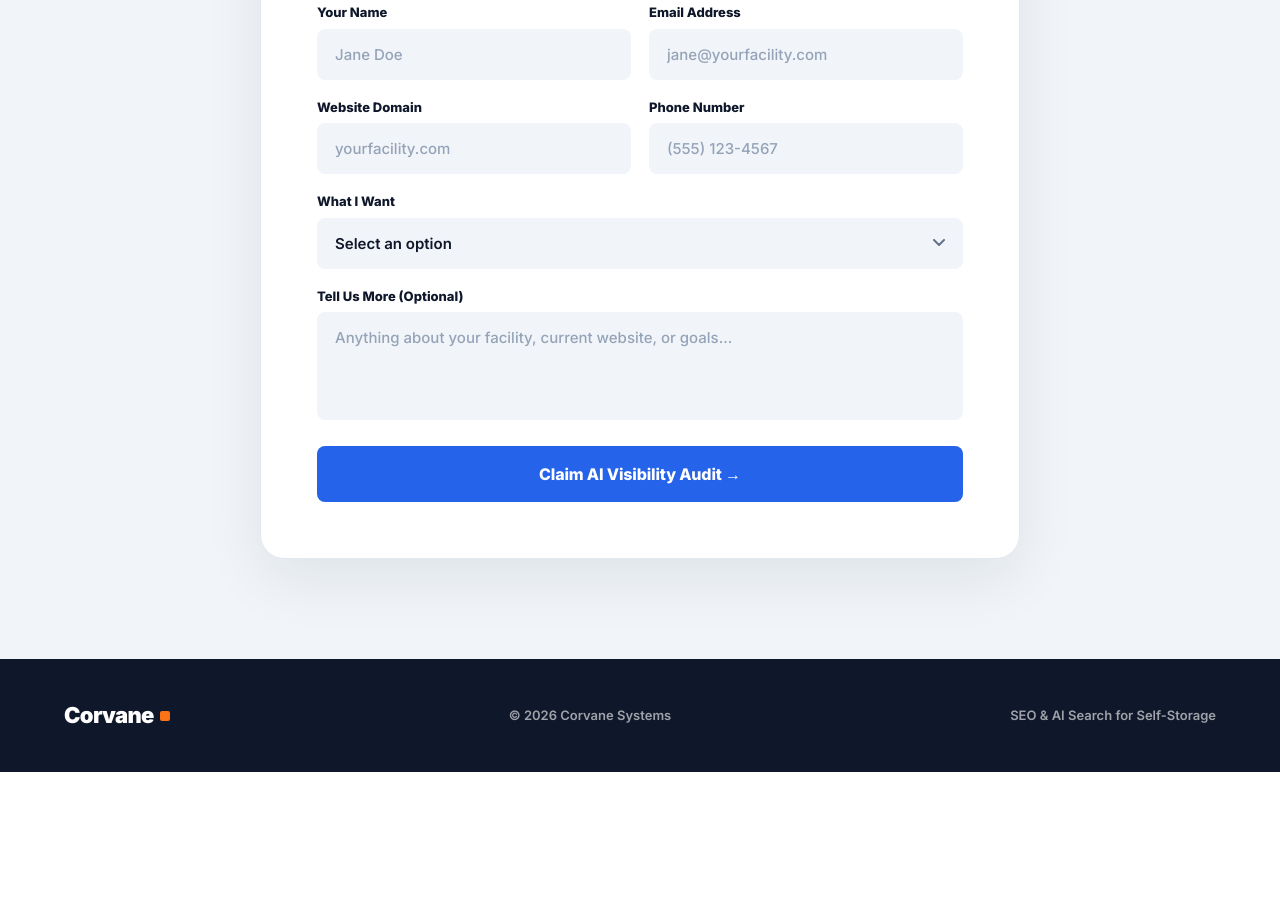
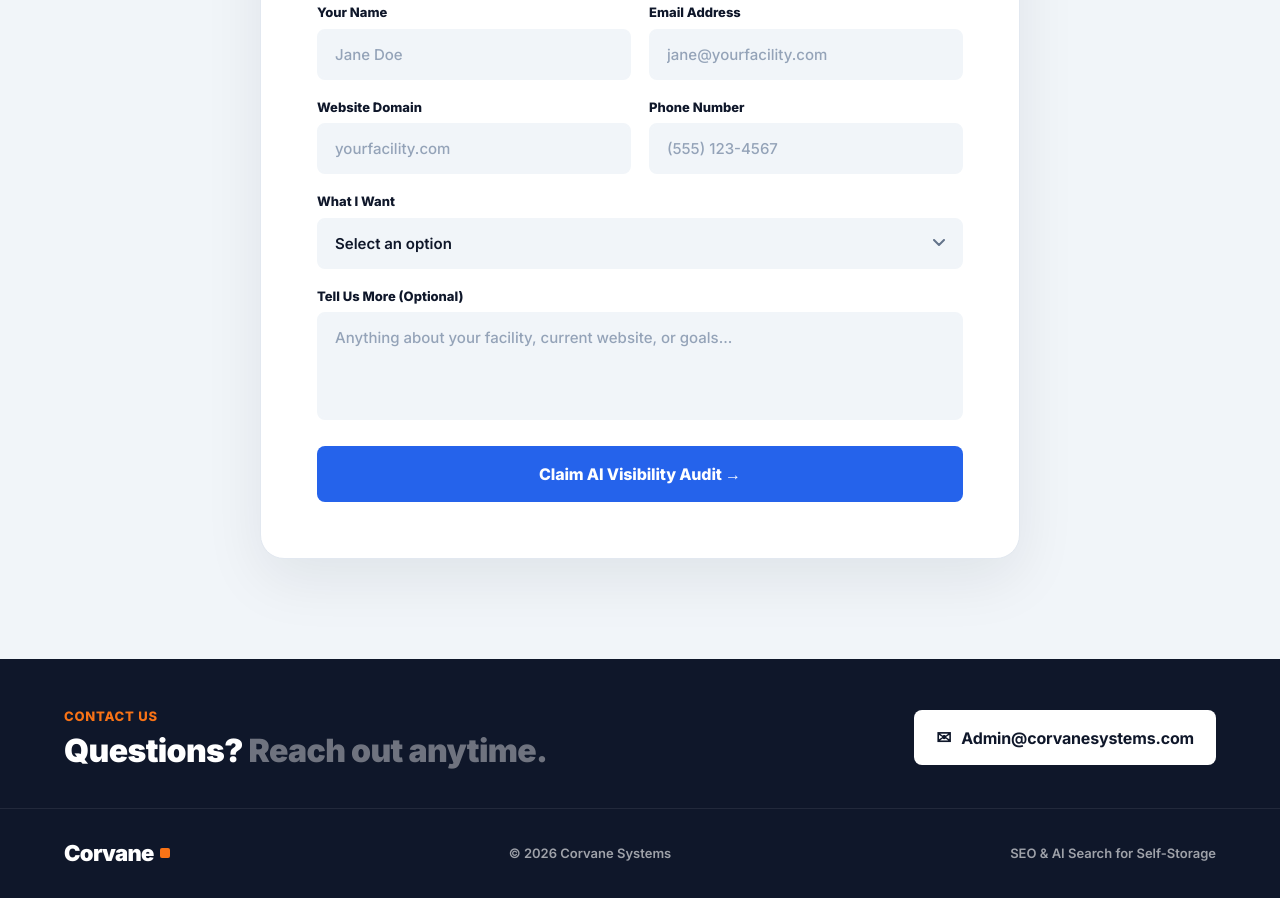
Before and after one commit to FDI9/Corvane-Systems, a plain HTML site: page index.html in a window 1280 px wide. Shown: the part 7017-7915 px from the top of the page. Before the commit the page ends 7789 px from the top, so only its background shows below. Drawn offline with Linux system fonts and the light colour scheme.

Commit message:
Refactor footer layout and contact section

```diff
--- a/index.html
+++ b/index.html
@@ -1313,9 +1313,68 @@
   footer {
     background: var(--ink);
     color: var(--white);
-    padding: 40px 5vw;
+    padding: 0;
+  }
+
+  .footer-contact {
+    padding: 48px 5vw 40px;
+    border-bottom: 1px solid rgba(255,255,255,0.08);
+    display: grid;
+    grid-template-columns: 1fr auto;
+    gap: 32px;
+    align-items: center;
+    max-width: 1400px;
+    margin: 0 auto;
+  }
+
+  .footer-contact-left {
+    display: flex; flex-direction: column; gap: 6px;
+  }
+  .footer-contact-label {
+    font-size: 13px; font-weight: 800;
+    color: var(--orange);
+    text-transform: uppercase;
+    letter-spacing: 0.06em;
+  }
+  .footer-contact-title {
+    font-family: 'Inter', sans-serif;
+    font-size: clamp(24px, 2.6vw, 32px);
+    font-weight: 900;
+    color: var(--white);
+    letter-spacing: -0.02em;
+    line-height: 1.1;
+  }
+  .footer-contact-title .dim {
+    color: rgba(255,255,255,0.4);
+  }
+
+  .footer-contact-email {
+    display: inline-flex; align-items: center; gap: 10px;
+    background: var(--white);
+    color: var(--ink);
+    font-size: 16px; font-weight: 700;
+    padding: 14px 22px;
+    border-radius: 8px;
+    text-decoration: none;
+    transition: background 0.2s, transform 0.15s;
+    letter-spacing: -0.01em;
+  }
+  .footer-contact-email:hover {
+    background: var(--orange);
+    color: var(--white);
+    transform: translateY(-1px);
+  }
+  .footer-contact-email::before {
+    content: '✉';
+    font-size: 18px;
+  }
+
+  .footer-bottom {
+    padding: 28px 5vw;
     display: flex; justify-content: space-between; align-items: center;
     flex-wrap: wrap; gap: 16px;
+    max-width: 1400px;
+    margin: 0 auto;
   }
 
   .footer-logo {
@@ -1370,7 +1429,9 @@
     .web-features { grid-template-columns: 1fr; }
     .services-grid { grid-template-columns: 1fr; }
     .value-strip-inner { grid-template-columns: 1fr; }
-    footer { flex-direction: column; text-align: center; }
+    footer .footer-contact { grid-template-columns: 1fr; text-align: center; gap: 20px; }
+    footer .footer-contact-left { align-items: center; }
+    footer .footer-bottom { flex-direction: column; text-align: center; }
   }
 </style>
 </head>
@@ -1906,9 +1967,18 @@
 
 <!-- FOOTER -->
 <footer>
-  <div class="footer-logo">Corvane<span></span></div>
-  <p class="footer-copy">&copy; 2026 Corvane Systems</p>
-  <p class="footer-tagline">SEO &amp; AI Search for Self-Storage</p>
+  <div class="footer-contact">
+    <div class="footer-contact-left">
+      <span class="footer-contact-label">Contact Us</span>
+      <h3 class="footer-contact-title">Questions? <span class="dim">Reach out anytime.</span></h3>
+    </div>
+    <a href="mailto:Admin@corvanesystems.com" class="footer-contact-email">Admin@corvanesystems.com</a>
+  </div>
+  <div class="footer-bottom">
+    <div class="footer-logo">Corvane<span></span></div>
+    <p class="footer-copy">&copy; 2026 Corvane Systems</p>
+    <p class="footer-tagline">SEO &amp; AI Search for Self-Storage</p>
+  </div>
 </footer>
 
 <script>
@@ -1964,4 +2034,3 @@
 </script>
 </body>
 </html>
-</html>
```
